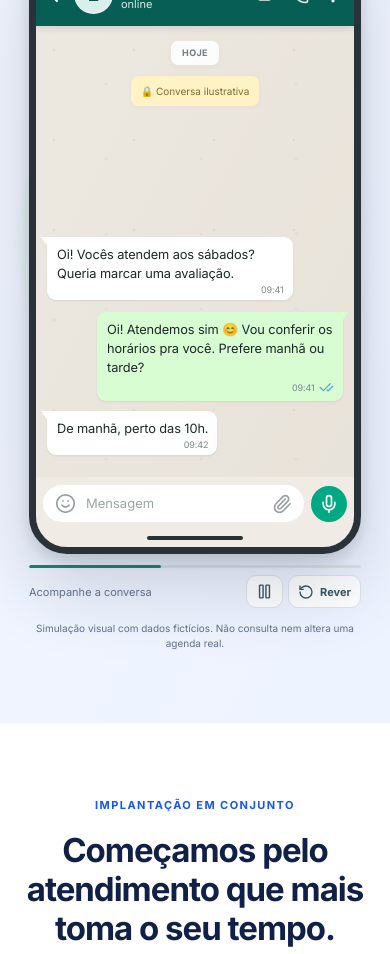
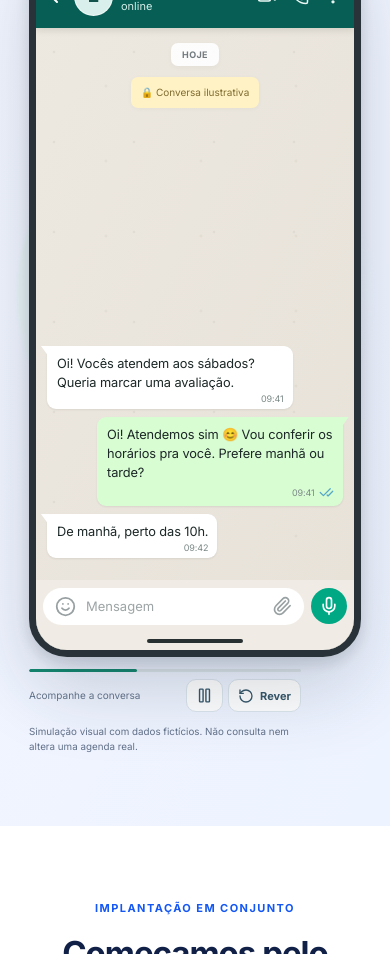
Before and after one commit to Techwayteam/techway-site, a Next.js app: page / in a window 390 px wide. Shown: the part 3360-4314 px from the top of the page. Built offline with nearby package versions, Linux system fonts and the light colour scheme.

Commit message:
style(site): ajustar proporção do celular para manter toda conversa legível e liberar controles mobile

```diff
--- a/components/WhatsAppDemo.module.css
+++ b/components/WhatsAppDemo.module.css
@@ -9,7 +9,7 @@
   position: relative;
   display: grid;
   place-items: center;
-  min-height: 688px;
+  min-height: 788px;
   isolation: isolate;
   padding: 14px 14px 25px;
 }
@@ -26,7 +26,7 @@
   position: relative;
   display: flex;
   flex-direction: column;
-  height: 651px;
+  height: 750px;
   width: min(100%, 344px);
   overflow: hidden;
   border: 8px solid #283238;
@@ -137,7 +137,7 @@
   display: flex;
   flex: 1;
   flex-direction: column;
-  gap: 11px;
+  gap: 8px;
   justify-content: flex-end;
   min-height: min-content;
   margin: 0;
@@ -327,14 +327,16 @@
 }
 @media (max-width: 600px) {
   .demo { max-width: 100%; }
-  .phoneStage { min-height: 654px; padding: 12px 0 15px; }
-  .phone { width: min(100%, 332px); height: 626px; border-width: 7px; border-radius: 38px; }
-  .controls { width: min(100%, 332px); }
+  .phoneStage { min-height: 758px; padding: 12px 0 15px; }
+  .phone { width: min(100%, 332px); height: 727px; border-width: 7px; border-radius: 38px; }
+  .controls { width: min(100%, 332px); padding-right: 60px; }
+  .controlCaption { font-size: 10px; }
+  .disclaimer { text-align: left; font-size: 9.8px; }
   .orbit { width: 100%; }
 }
 @media (max-width: 365px) {
   .phone { width: min(100%, 311px); }
-  .controls { width: min(100%, 311px); }
+  .controls { width: min(100%, 311px); padding-right: 52px; }
   .headerActions { gap: 9px; }
   .contactName { font-size: 13px; }
 }
```
